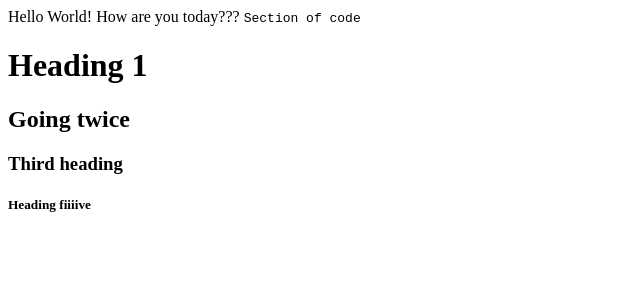
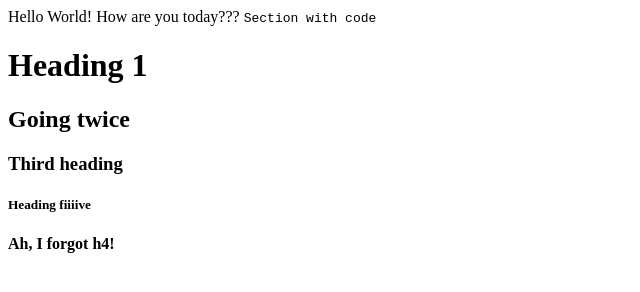
Before and after one commit to MF366-Coding/MF366-Coding.github.io, a plain HTML site: page index.html in a window 1280 px wide. Shown: the whole page, without its empty margins (0-640 px from the left). Drawn offline with Linux system fonts and the light colour scheme.

Commit message:
README.md

```diff
--- a/index.html
+++ b/index.html
@@ -2,10 +2,12 @@ Hello World!
 
 How are you today???
 
-<code>Section of code</code>
+<code>Section with code</code>
 
 <h1>Heading 1</h1>
 <h2>Going twice</h2>
 <h3>Third heading</h3>
 
 <h5>Heading fiiiive</h5>
+
+<h4>Ah, I forgot h4!</h4>
```
Also changed, not shown: 1 other file.
